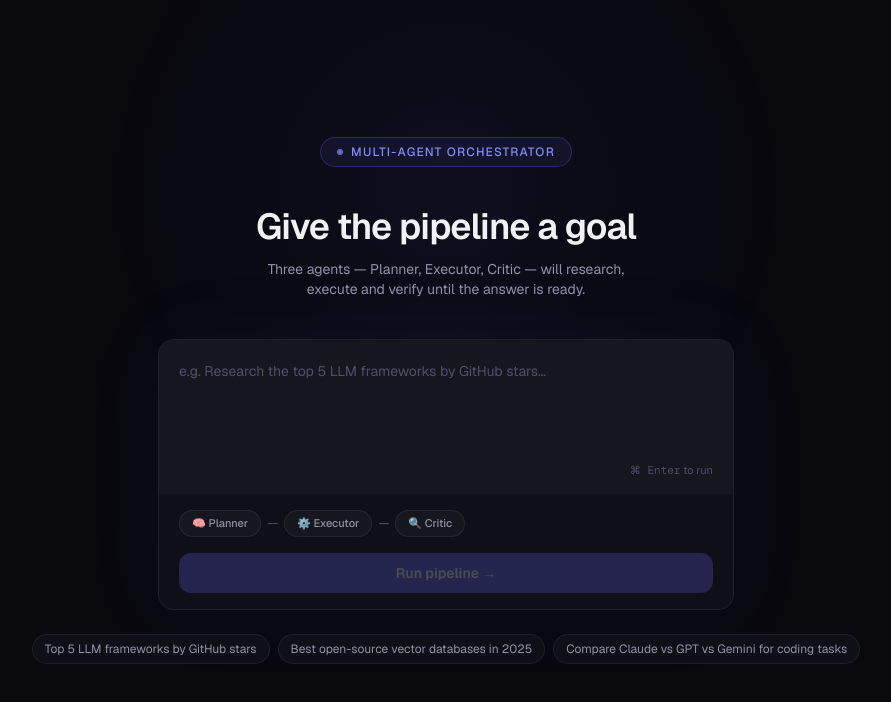
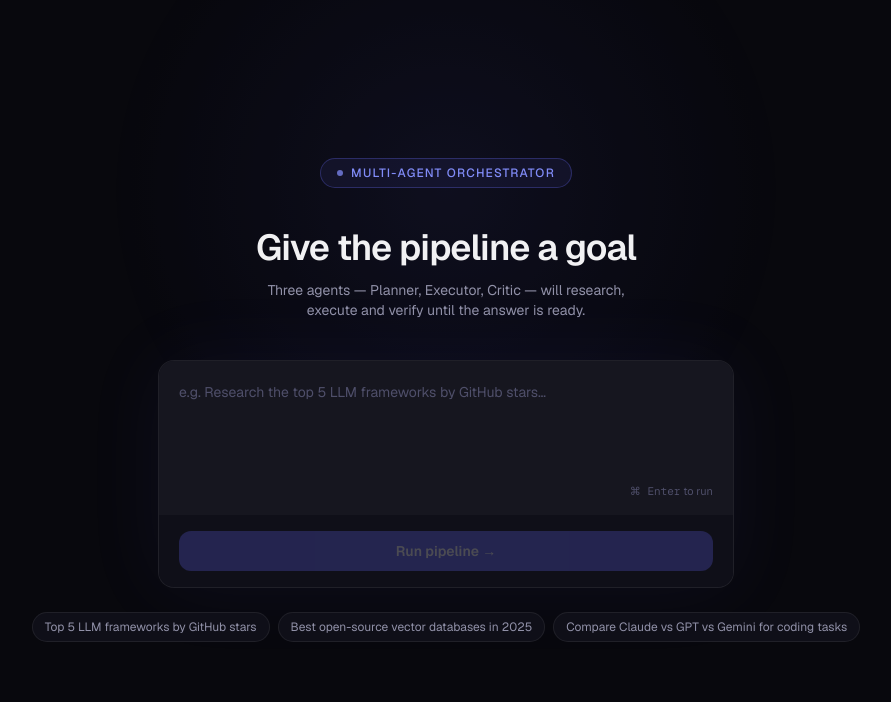
Before and after one commit to FabioDiCeglie/Multi-Agent-Orchestrator, a Next.js app in the folder frontend/: page / in a window 1280 px wide. Shown: the top 702 px of the page, without its empty margins (194-1085 px from the left). Built offline with nearby package versions, Linux system fonts and the light colour scheme; no server answers.

Commit message:
Remove AgentPipeline component from page.tsx to streamline the interface and improve overall layout. This change follows recent updates aimed at enhancing user experience and readability.

```diff
--- a/frontend/app/page.tsx
+++ b/frontend/app/page.tsx
@@ -71,7 +71,6 @@ export default function Home() {
               </div>
 
               <div className="px-5 py-4 flex flex-col gap-4 bg-surface-1">
-                <AgentPipeline />
                 <button
                   onClick={handleRun}
                   disabled={!goal.trim()}
```
